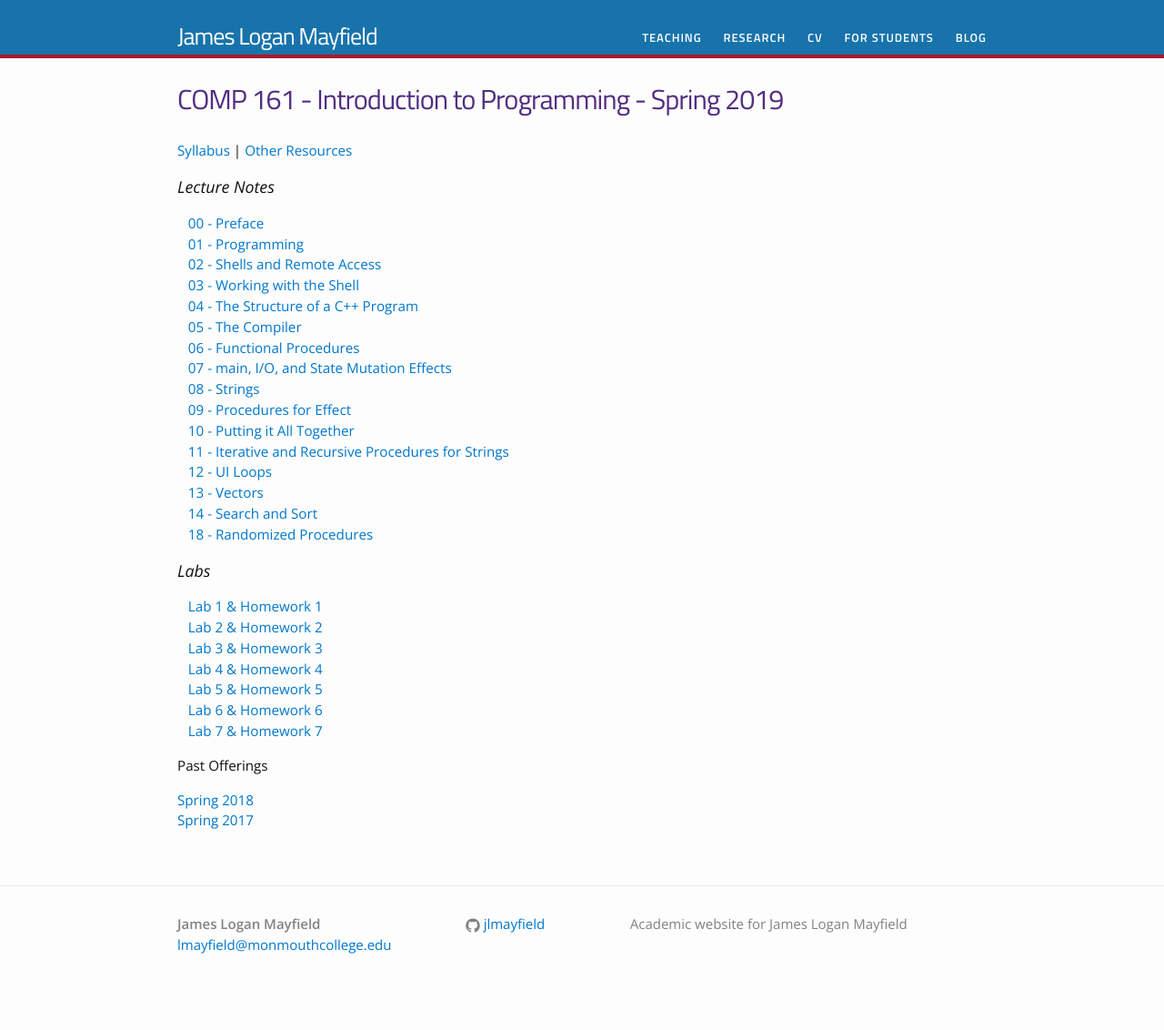
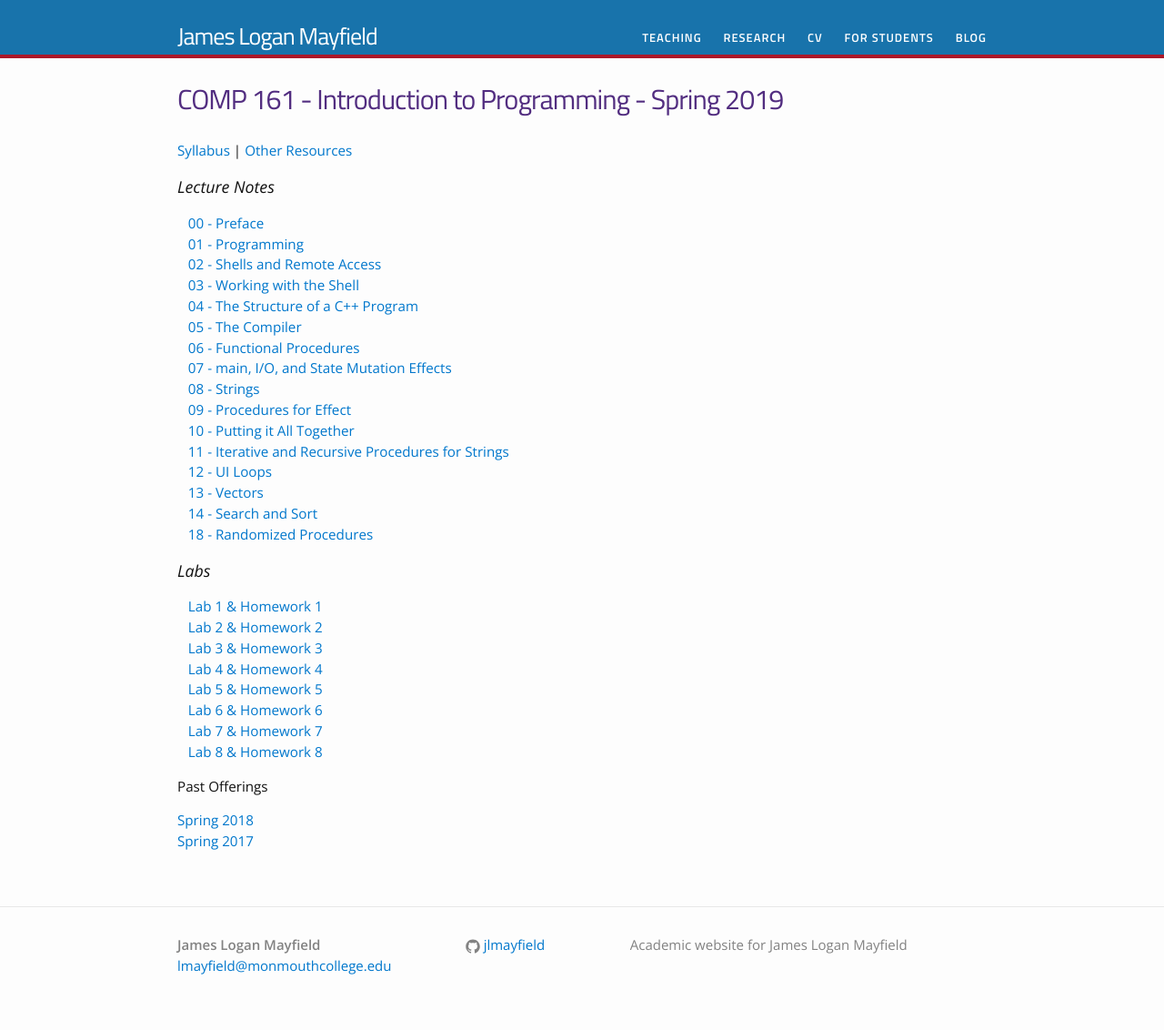
Before and after one commit to jlmayfield/jlmayfield.github.io, a Jekyll site: the page built from teaching/comp161.md, in a window 1280 px wide. Shown: the whole page at 91% size. Built offline with Jekyll 4.4.1, drawn with Linux system fonts in a browser that asks for light colours; before the commit the page ends 1109 px from its top, so only the background shows below that.

Commit message:
sp18. c161. lab/hwk 8

```diff
--- a/teaching/comp161.md
+++ b/teaching/comp161.md
@@ -35,6 +35,7 @@ permalink: /teaching/COMP161/
 &nbsp;&nbsp;&nbsp;[Lab 5 & Homework 5](/teaching/COMP161/labs/comp161-lab5.pdf)
 &nbsp;&nbsp;&nbsp;[Lab 6 & Homework 6](/teaching/COMP161/labs/comp161-lab6.pdf)
 &nbsp;&nbsp;&nbsp;[Lab 7 & Homework 7](/teaching/COMP161/labs/comp161-lab7.pdf)
+&nbsp;&nbsp;&nbsp;[Lab 8 & Homework 8](/teaching/COMP161/labs/comp161-lab8.pdf)
 
 #### Past Offerings
 
```
Also changed, not shown: 1 other file.
